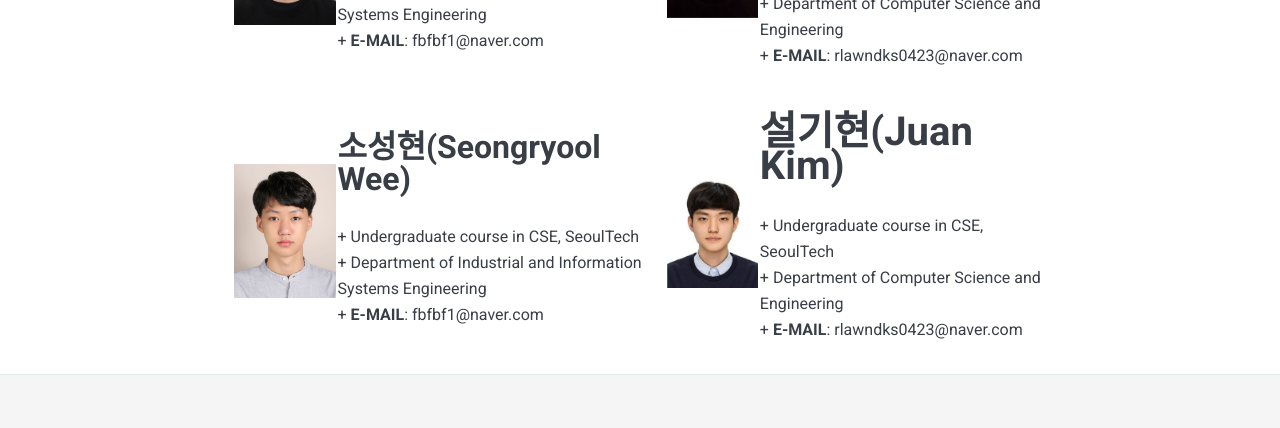
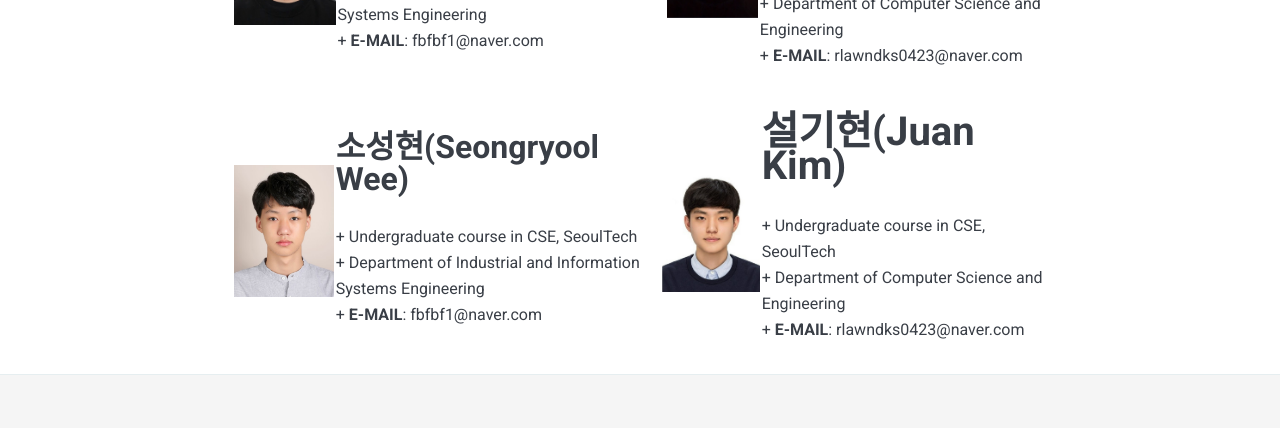
Before and after one commit to Icelab-2020/icelab-2020.github.io, a Jekyll site: the page built from _pages/01_members.md, in a window 1280 px wide. Shown: the part 1953-2381 px from the top of the page. Built offline with Jekyll 4.4.1, drawn with Linux system fonts in a browser that asks for light colours; nearby versions of some CDN libraries.

Commit message:
Update 01_members.md

```diff
--- a/_pages/01_members.md
+++ b/_pages/01_members.md
@@ -38,7 +38,7 @@ permalink: /01_members/
 
 |    |   |    |    |
 |:---|:---|:---|:---|
-| ![iot]({{site.baseurl}}/images/sh.jpg){: width="184"; height="248"} | <b><span style="font-size:200%">소성현(Seongryool Wee)</span></b><br><br> + Undergraduate course in CSE, SeoulTech   <br> + Department of Industrial and Information Systems Engineering  <br> + **E-MAIL**: fbfbf1@naver.com | ![iot]({{site.baseurl}}/images/kh.jpg){: width="165" height="235"} |  <b><span style="font-size:250%">설기현(Juan Kim)</span></b><br><br> + Undergraduate course in CSE, SeoulTech   <br> + Department of Computer Science and Engineering  <br> + **E-MAIL**: rlawndks0423@naver.com |
+| ![iot]({{site.baseurl}}/images/sh.jpg){: width="184"; height="248"} | <b><span style="font-size:200%">소성현(Seongryool Wee)</span></b><br><br> + Undergraduate course in CSE, SeoulTech   <br> + Department of Industrial and Information Systems Engineering  <br> + **E-MAIL**: fbfbf1@naver.com | ![iot]({{site.baseurl}}/images/kh.jpg){: width="180" height="245"} |  <b><span style="font-size:250%">설기현(Juan Kim)</span></b><br><br> + Undergraduate course in CSE, SeoulTech   <br> + Department of Computer Science and Engineering  <br> + **E-MAIL**: rlawndks0423@naver.com |
 
 <!--
 |    |   |  <img width=225/>  |  <img width=225/>  |
```
